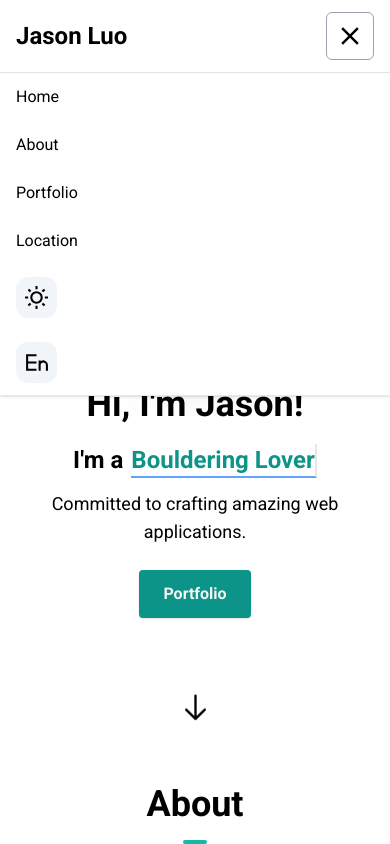
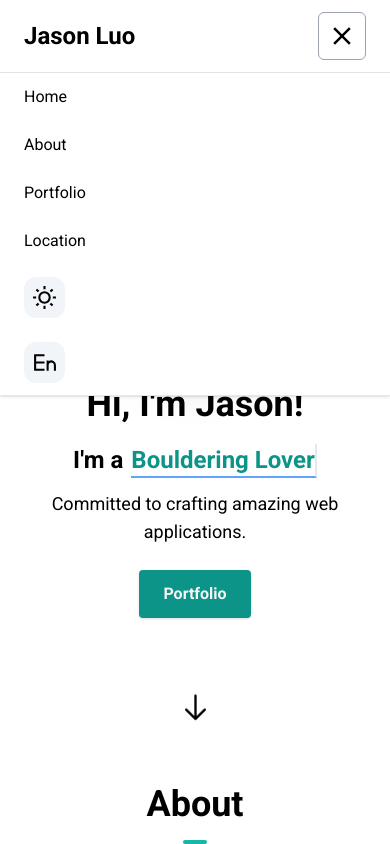
Before and after one commit to jasonluo07/jasonluo07-brand, a Next.js app: page / in a window 390 px wide. Both pictures are taken after a click on the button 350 px from the left and 36 px from the top of the page. Shown: the top 844 px of the page. Built offline with nearby package versions, Linux system fonts and the light colour scheme.

Commit message:
style: Update Header component's styling

```diff
--- a/src/app/components/Header/index.tsx
+++ b/src/app/components/Header/index.tsx
@@ -46,9 +46,7 @@ const Header = function () {
   const isLargeScreen = useMediaQuery('(min-width: 768px)');
 
   const handleMenuToggle = function () {
-    if (!isLargeScreen) {
-      setShowMenu(!showMenu);
-    }
+    setShowMenu(!showMenu);
   };
 
   useEffect(() => {
@@ -61,7 +59,7 @@ const Header = function () {
 
   return (
     <header
-      className={`fixed inset-x-0 top-0 z-50 border-b bg-white px-4 py-3 shadow dark:bg-black sm:px-20 ${
+      className={`fixed inset-x-0 top-0 z-50 border-b bg-white px-6 py-3 shadow dark:bg-black sm:px-20 ${
         showMenu && 'dark:border-black'
       }`}
     >
@@ -78,7 +76,7 @@ const Header = function () {
         <div
           className={`md:flex md:items-center md:space-x-6 ${
             showMenu
-              ? 'absolute inset-x-0 top-[73px] z-50 block space-y-6 border-b bg-white px-4 py-3 shadow dark:bg-black sm:px-20'
+              ? 'absolute inset-x-0 top-[73px] z-50 block space-y-6 border-b bg-white px-6 py-3 shadow dark:bg-black sm:px-20'
               : 'hidden'
           }`}
         >
```
